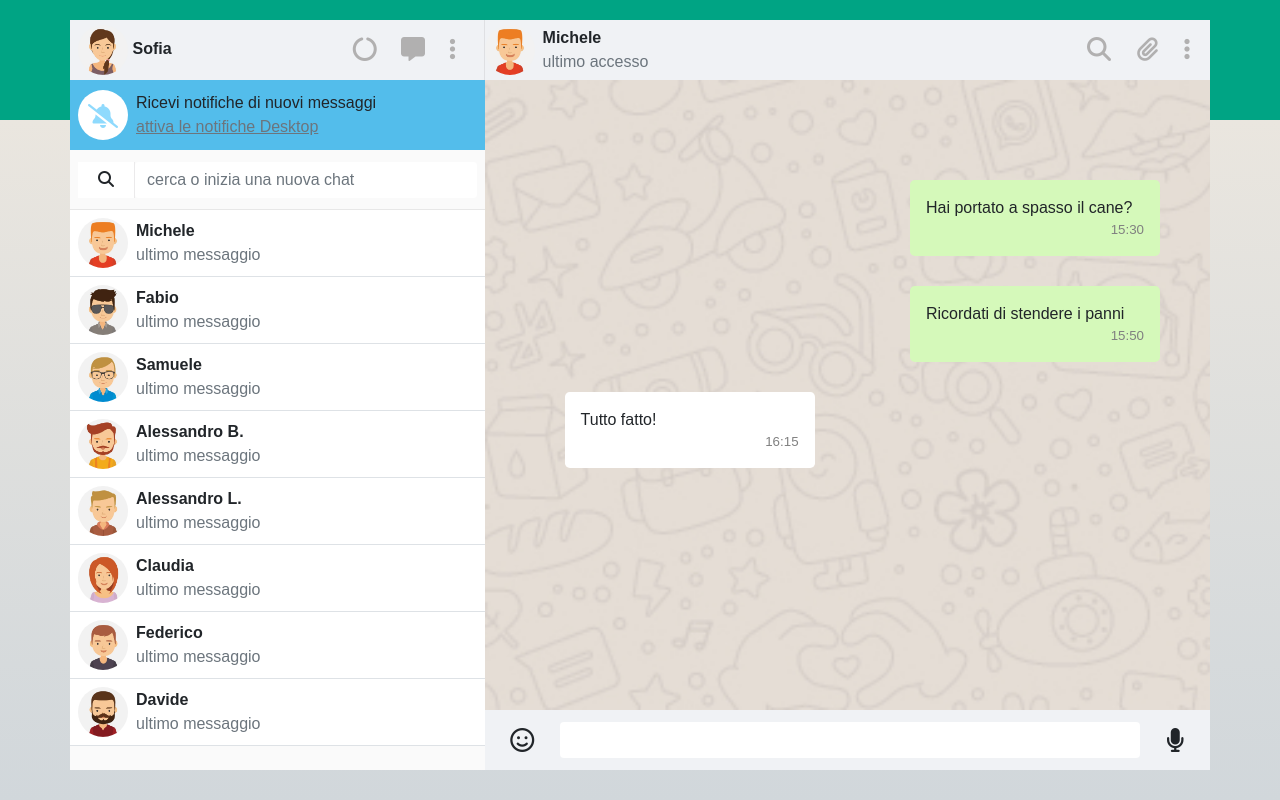
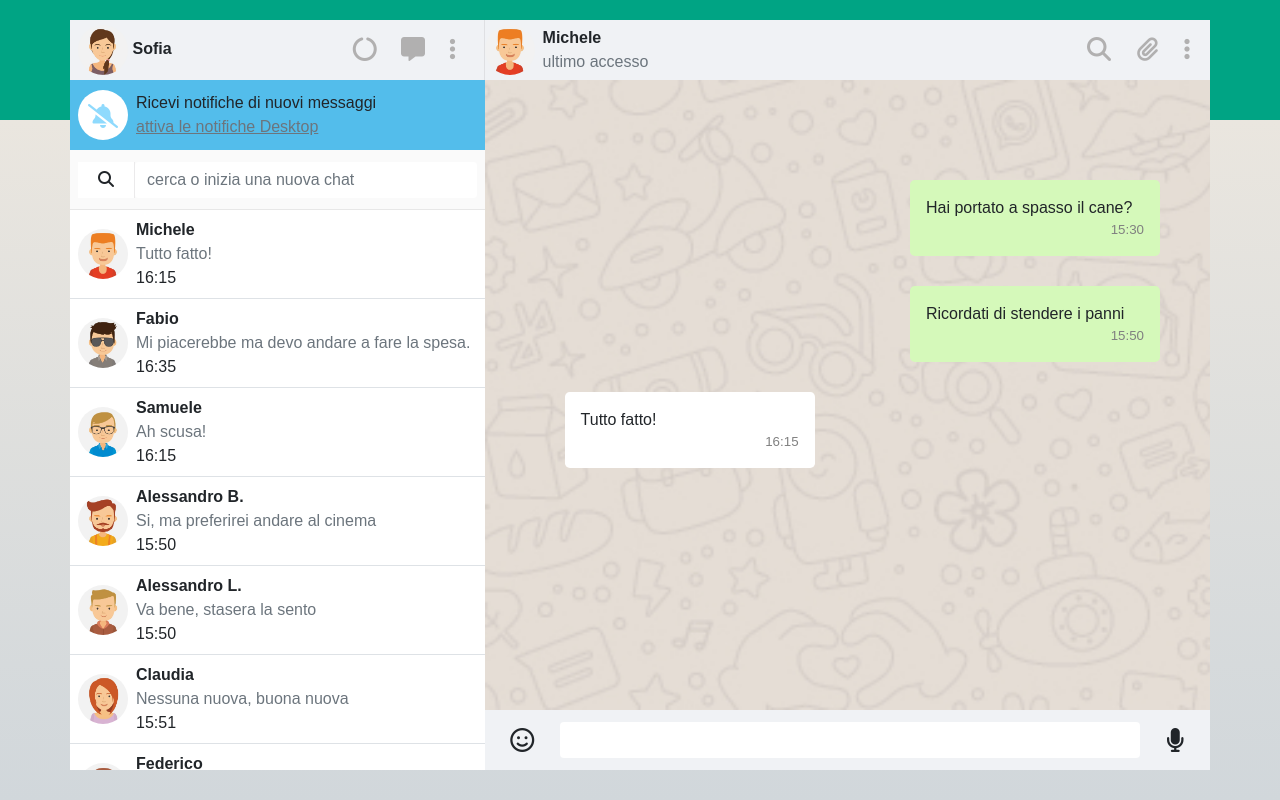
Before and after one commit to Rostrv/vue-boolzapp, a plain HTML site: page versione-sistemata/index.html in a window 1280 px wide. Drawn offline with nearby package versions, Linux system fonts and the light colour scheme.

Commit message:
minor changes

```diff
--- a/versione-sistemata/index.html
+++ b/versione-sistemata/index.html
@@ -52,7 +52,8 @@
                             <img :src="'./img/avatar' + contact.avatar + '.jpg'" alt="">
                             <div class="testo d-flex flex-column ms-2">
                                 <span class="name fw-bold">{{contact.name}}</span>
-                                <span class="text-secondary">ultimo messaggio</span>
+                                <span class="text-secondary">{{contact.messages[contact.messages.length-1].message}}</span>
+                                <span class="date">{{contact.messages[contact.messages.length-1].date.substring(11,16)}}</span>
                             </div>
                         </div>
                     </div>
```
Also changed, not shown: versione-sistemata/app.js (+4 -4 lines).
